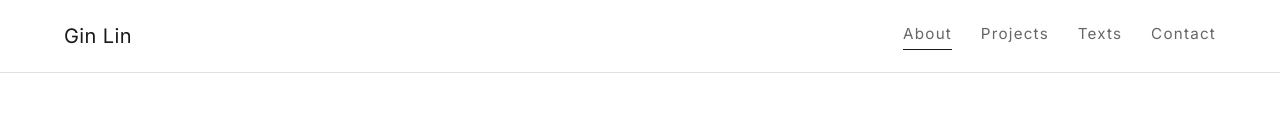
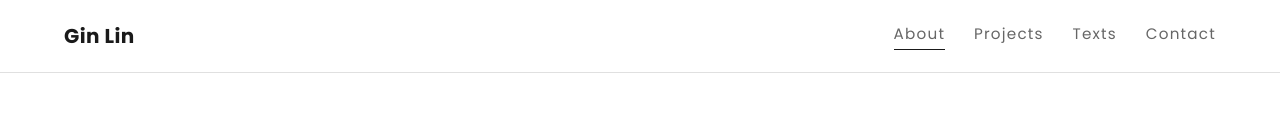
Before and after one commit to Gin01234i/gin-lin, a plain HTML site: page about/index.html in a window 1280 px wide. Shown: the top 135 px of the page. Drawn offline with Linux system fonts and the light colour scheme.

Commit message:
update font

```diff
--- a/about/index.html
+++ b/about/index.html
@@ -18,7 +18,7 @@
     <meta name="twitter:image" content="https://www.gin-lin.com/about/img/about_1.webp">
     <link rel="preconnect" href="https://fonts.googleapis.com">
     <link rel="preconnect" href="https://fonts.gstatic.com" crossorigin>
-    <link href="https://fonts.googleapis.com/css2?family=Inter:wght@300;400;500;700&display=swap" rel="stylesheet">
+    <link href="https://fonts.googleapis.com/css2?family=Poppins:wght@300;400;500;700&display=swap" rel="stylesheet">
     <link rel="stylesheet" href="../theme.css">
     <script src="/font-switcher.js"></script>
     <link rel="stylesheet" href="../css/style.css">
--- a/css/style.css
+++ b/css/style.css
@@ -43,7 +43,7 @@ header {
 
 .site-title {
   font-size: 1.25rem;
-  font-weight: 400;
+  font-weight: 600;
   letter-spacing: 0.02em;
 }
 
--- a/font-switcher.js
+++ b/font-switcher.js
@@ -1,13 +1,13 @@
 (function () {
   var STORAGE_KEY = 'gin-lin-font';
-  var DEFAULT_FONT = 'Inter';
+  var DEFAULT_FONT = 'Poppins';
   var FONTS = [
-    { name: 'Inter', label: 'Inter', desc: 'Current default' },
+    { name: 'Inter', label: 'Inter', desc: 'Clean and neutral' },
     { name: 'DM Sans', label: 'DM Sans', desc: 'Geometric, slightly softer' },
     { name: 'Outfit', label: 'Outfit', desc: 'Clean geometric, slightly wider' },
     { name: 'Montserrat', label: 'Montserrat', desc: 'Geometric, urban modernist' },
     { name: 'Roboto', label: 'Roboto', desc: 'Neo-grotesque, neutral and clean' },
-    { name: 'Poppins', label: 'Poppins', desc: 'Geometric, rounded and friendly' },
+    { name: 'Poppins', label: 'Poppins', desc: 'Current default' },
     { name: 'Lora', label: 'Lora', desc: 'Serif, elegant and editorial' },
     { name: 'Helvetica Neue', label: 'Helvetica Neue', desc: 'Classic Swiss neo-grotesque (system font)' }
   ];
--- a/theme.css
+++ b/theme.css
@@ -7,5 +7,5 @@
   --color-text-muted:       #999999;
   --color-border-primary:   #e0e0e0;
   --color-border-secondary: #e8e8e8;
-  --font-family-base:       'Inter', 'Helvetica Neue', Arial, sans-serif;
+  --font-family-base:       'Poppins', 'Helvetica Neue', Arial, sans-serif;
 }
```
Also changed, not shown: contact/index.html (+1 -1 lines), index.html (+1 -1 lines), projects/index.html (+1 -1 lines), text/index.html (+1 -1 lines), text/wiels-essay/index.html (+1 -1 lines).
